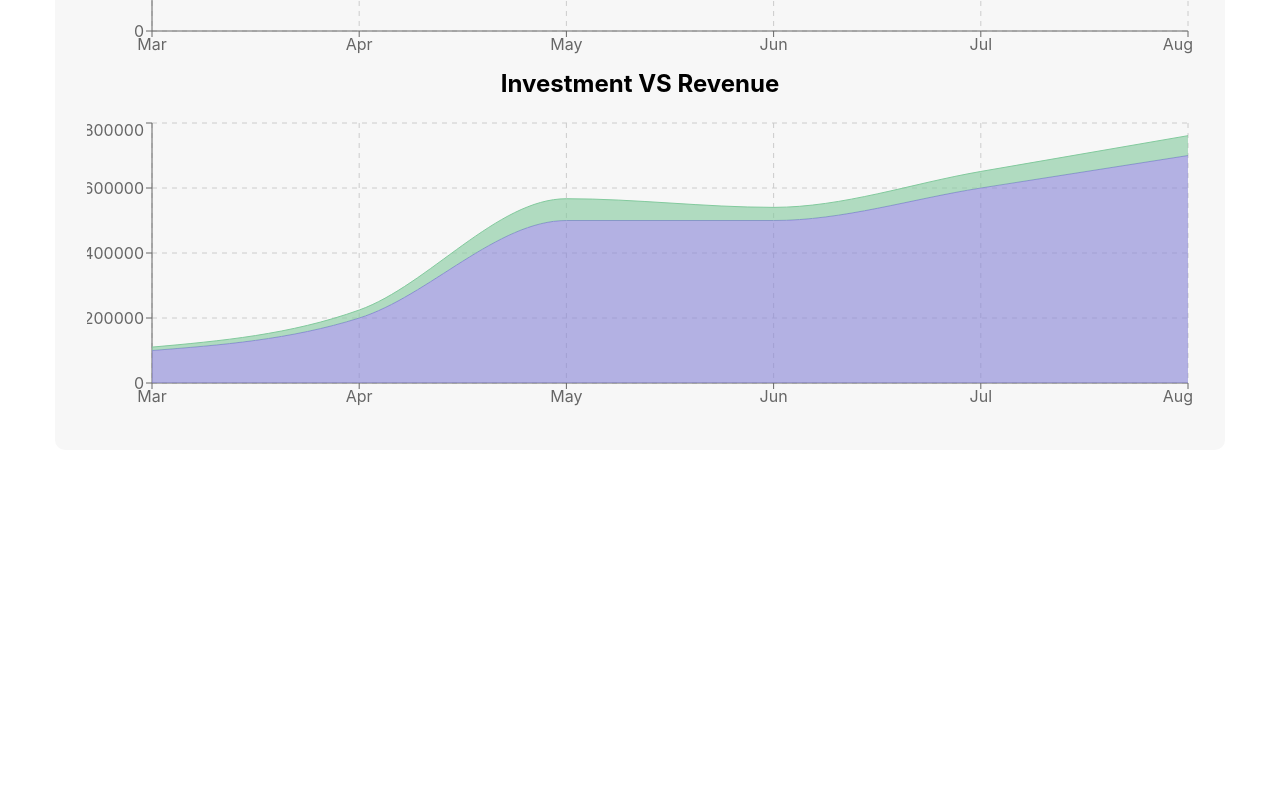
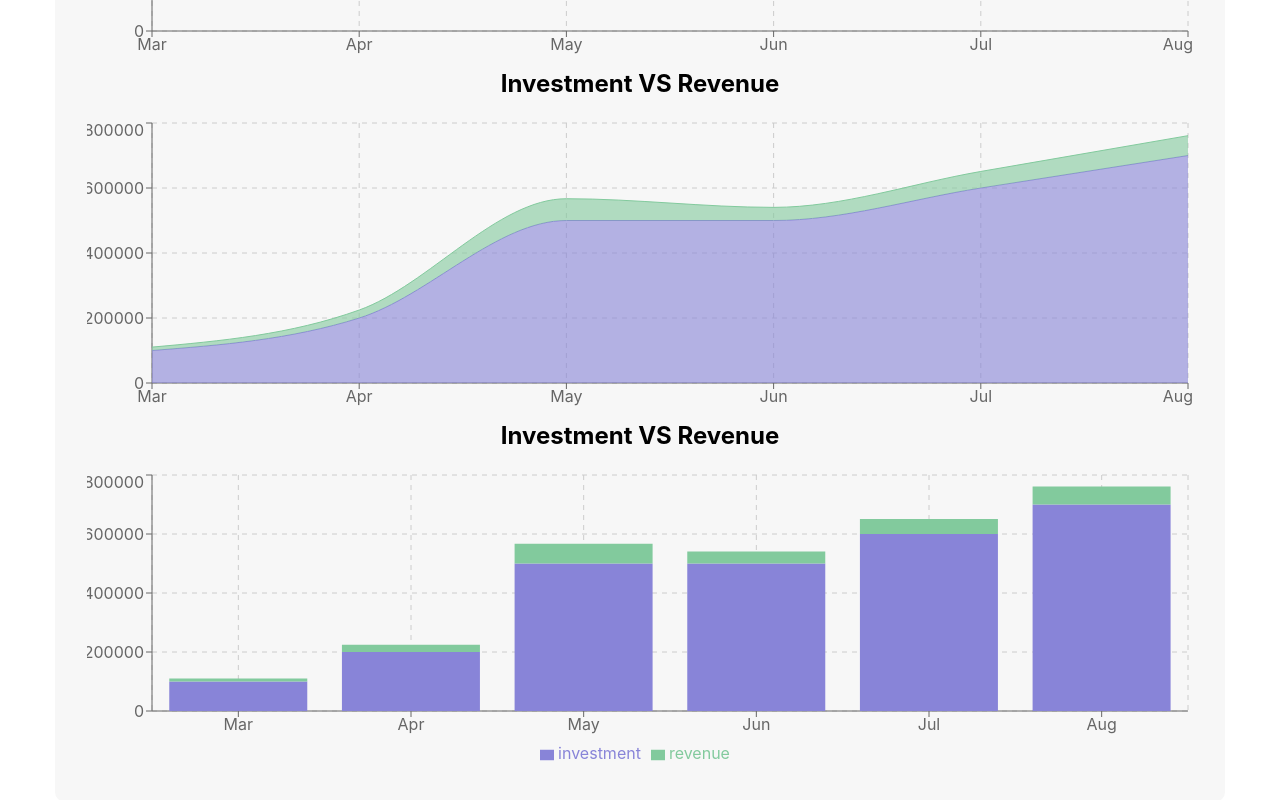
Before and after one commit to tusharpramanikbd/review-boat-headphone, a React (Create React App) app: page /dashboard in a window 1280 px wide. Shown: the part 390-1190 px from the top of the page. Before the commit the page ends 840 px from the top, so only its background shows below. Built offline with nearby package versions, Linux system fonts and the light colour scheme.

Commit message:
bar chart added

```diff
--- a/src/components/Dashboard/Dashboard.js
+++ b/src/components/Dashboard/Dashboard.js
@@ -1,5 +1,6 @@
 import React, { useEffect, useState } from 'react'
 import MyAreaChart from '../MyAreaChart/MyAreaChart'
+import MyBarChart from '../MyBarChart/MyBarChart'
 import MyLineChart from '../MyLineChart/MyLineChart'
 import './Dashboard.css'
 
@@ -16,6 +17,7 @@ const Dashboard = () => {
     <section className='section-dashboard'>
       <MyLineChart chartData={chartData} />
       <MyAreaChart chartData={chartData} />
+      <MyBarChart chartData={chartData} />
     </section>
   )
 }
--- /dev/null
+++ b/src/components/MyBarChart/MyBarChart.js
@@ -0,0 +1,33 @@
+import React from 'react'
+import {
+  BarChart,
+  Bar,
+  XAxis,
+  YAxis,
+  CartesianGrid,
+  Tooltip,
+  Legend,
+  ResponsiveContainer,
+} from 'recharts'
+
+const MyBarChart = (props) => {
+  const { chartData } = props
+  return (
+    <div>
+      <h2 className='chart-label'>Investment VS Revenue</h2>
+      <ResponsiveContainer width='100%' height={300}>
+        <BarChart data={chartData}>
+          <CartesianGrid strokeDasharray='5 5' />
+          <XAxis dataKey='month' />
+          <YAxis />
+          <Tooltip />
+          <Legend />
+          <Bar dataKey='investment' stackId='a' fill='#8884d8' />
+          <Bar dataKey='revenue' stackId='a' fill='#82ca9d' />
+        </BarChart>
+      </ResponsiveContainer>
+    </div>
+  )
+}
+
+export default MyBarChart
```
Also changed, not shown: src/components/MyBarChart/MyBarChart.css (added).
